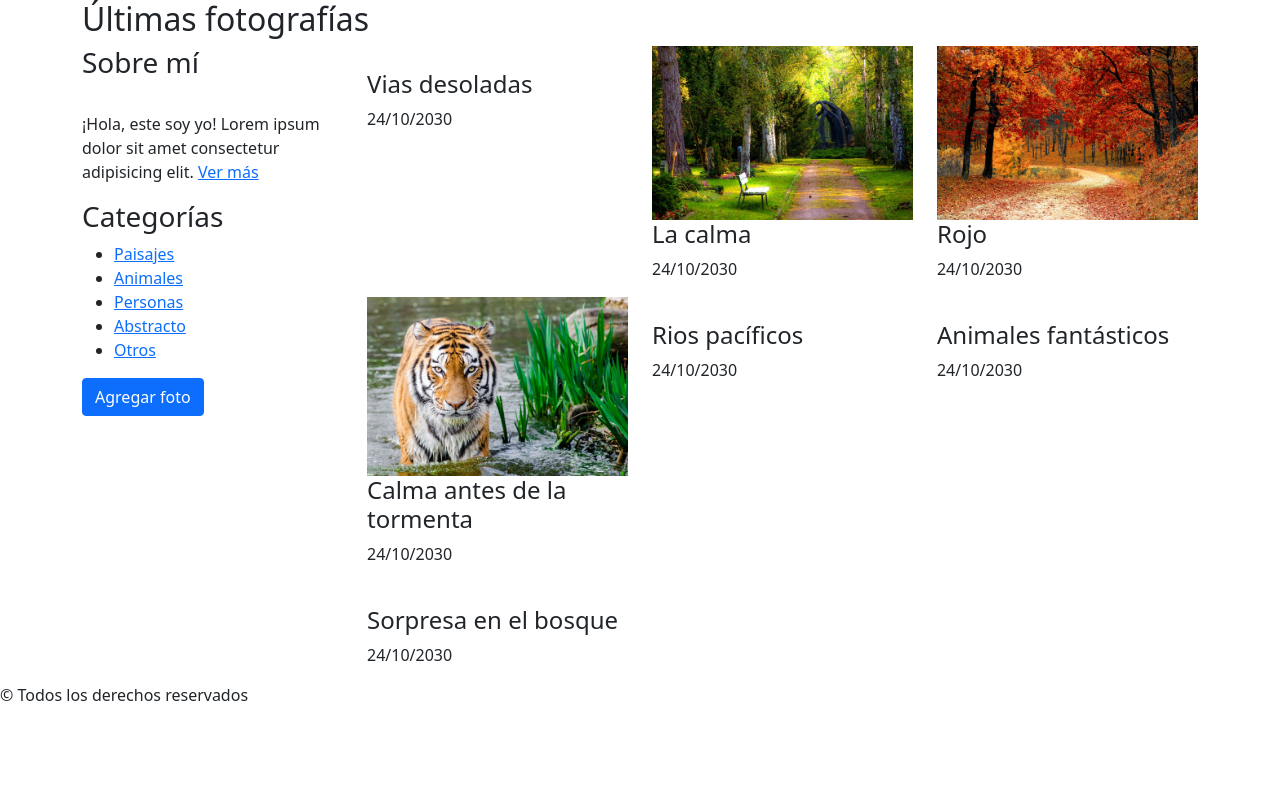
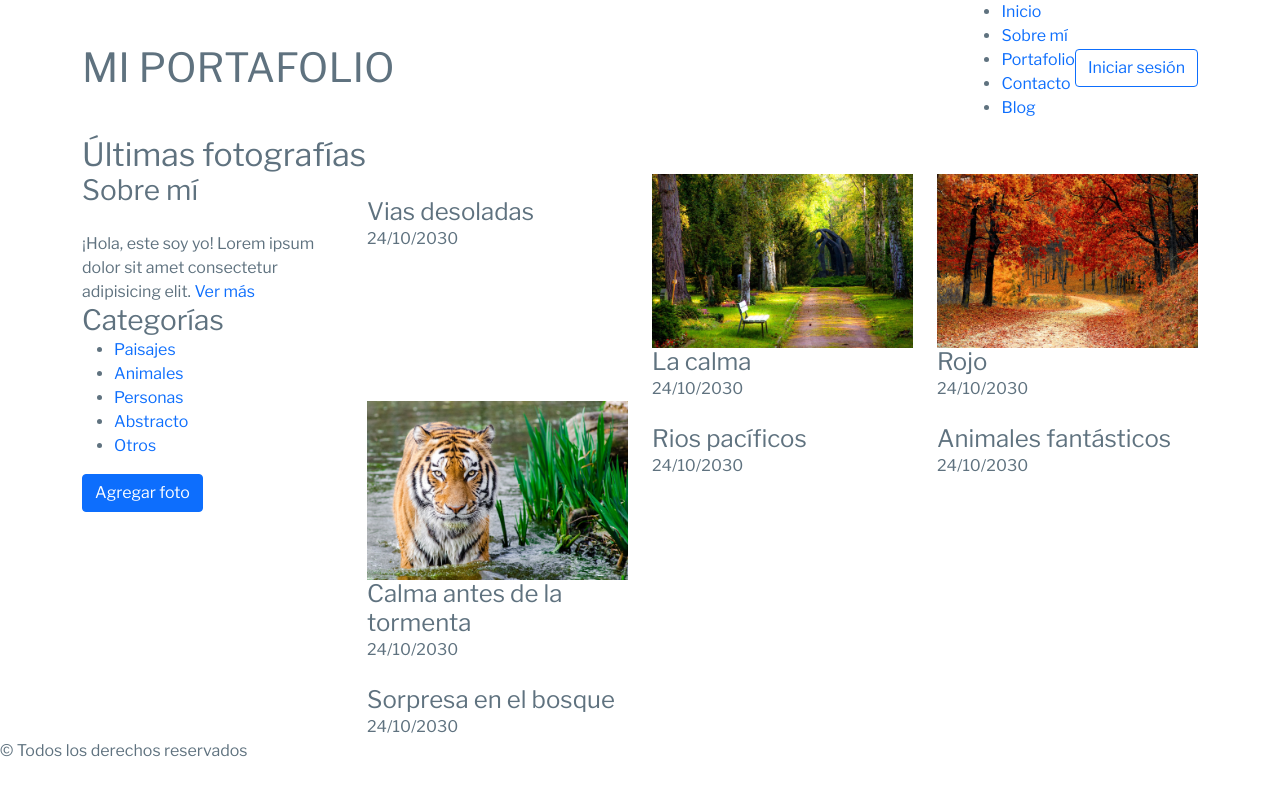
Before and after one commit to javieralas05/portafolio-tsc, a plain HTML site: page index.html in a window 1280 px wide. Drawn offline with nearby package versions, Linux system fonts and the light colour scheme; a web font is replaced by a local one.

Commit message:
added style to the main section, title and paragraphs.

```diff
--- a/index.html
+++ b/index.html
@@ -12,6 +12,33 @@
     <title>Mi Portafolio</title>
 </head>
 <body>
+
+    <header>
+        <div class="container">
+            <div class="header-inner">
+                <div class="row align-items-center justify-content-between">
+                    <div class="col-auto">
+                        <h1>MI PORTAFOLIO</h1>
+                    </div>
+
+                    <div class="col-auto d-flex align-items-center">
+
+                        <ul class="main-menu">
+                            <li><a href="#">Inicio</a></li>
+                            <li><a href="#">Sobre mí</a></li>
+                            <li><a href="#">Portafolio</a></li>
+                            <li><a href="#">Contacto</a></li>
+                            <li><a href="#">Blog</a></li>
+                        </ul>
+                        <div class="login">
+                            <a href="#" class="btn btn-outline-primary">Iniciar sesión</a>
+                        </div>
+
+                    </div>
+                </div>
+            </div>
+        </div>
+    </header>
 
     <main>
         <section class="main-banner"></section>
--- a/sass/main.scss
+++ b/sass/main.scss
@@ -1,5 +1,34 @@
+$color-title: #3c3950;
+$color-text: #5f727f;
+$color-border: rgba(#ccc, 0.5);
+
 @import 'bootstrap/bootstrap';
+
+body{
+    font-family: 'Libre Franklin';
+    font-size: 16px;
+    color: $color-text;
+}
+
+h1,h2,h3,h4,h5,h6{
+    margin: 0;
+    padding: 0;
+    font-family: 'Libre Caslon Display''Libre Franklin';
+}
 
 img{
     max-width: 100%;
+    vertical-align: top;
 }
+
+p{
+    margin: 0;
+    padding: 0;
+}
+
+a{
+    text-decoration: none;
+    a:hover{
+        text-decoration: none;
+    }
+}
```
Also changed, not shown: sass/main.css, 1 other file.
